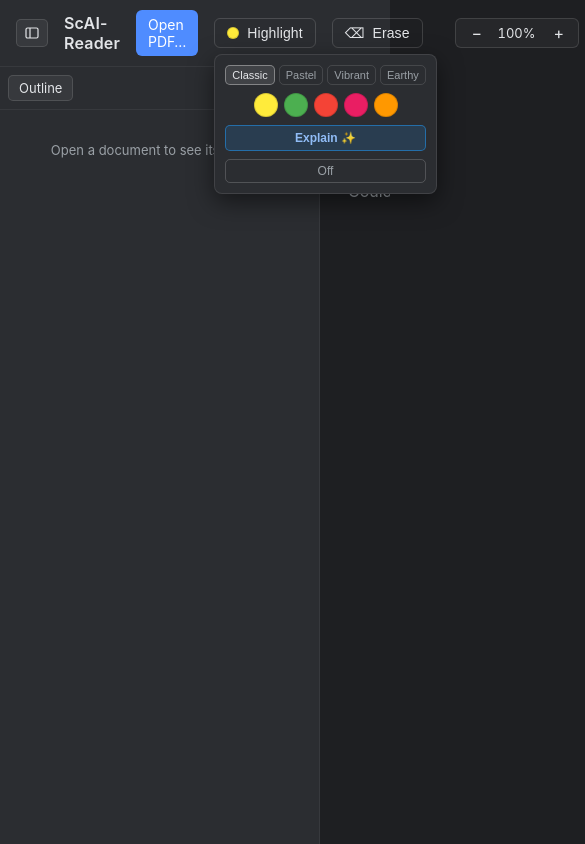
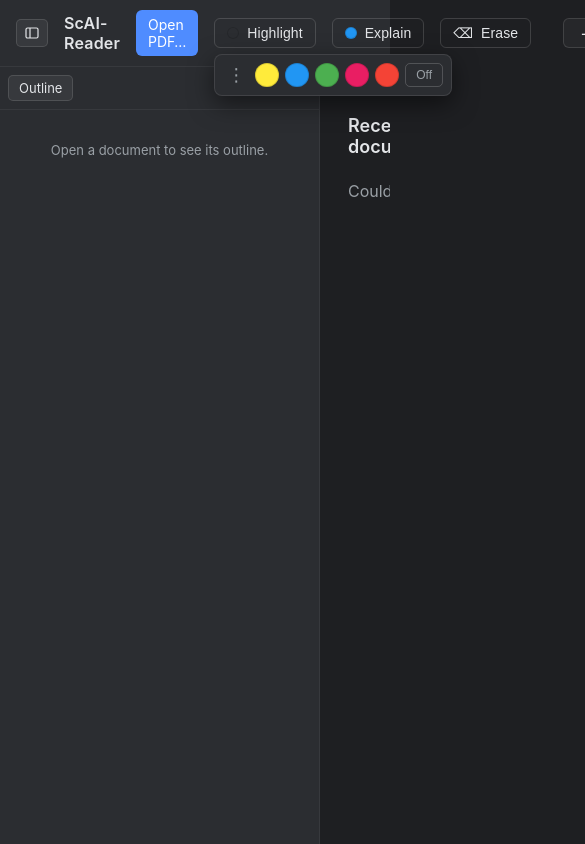
Before and after one commit to Adhvith-Reddy1/ScAI-Reader, a website built with Vite: page frontend/index.html in a window 390 px wide. Both pictures are taken after a click on the button "Highlight". Shown: the top 844 px of the page, 585 px wide, since content can reach past the window. Built offline with nearby package versions, Linux system fonts and the light colour scheme; files whose address does not match are found by name.

Commit message:
Rework highlight colors: separate Explain button + ⋮ palette menu
Simpler shape per feedback:
- Explain is its own nav button; its popover offers the current palette's
  colors, so Explain highlights can be any color (not fixed blue).
- Highlight popover returns to the original simple swatch row, with a ⋮
  menu on the far left that pops up the palette list to switch palettes.
- Classic palette is yellow, blue, green, pink, red.
- Persist palette + cosmetic color + explain color; both buttons re-read
  the current palette when opened.

138 frontend + 107 backend tests passing.

Co-Authored-By: Claude Opus 4.8 <noreply@anthropic.com>
Claude-Session: https://claude.ai/code/session_013h5gL1Gt6fyrsF3sgG9KMv

```diff
--- a/frontend/index.html
+++ b/frontend/index.html
@@ -15,6 +15,7 @@
         <span>Open PDF…</span>
       </label>
       <div id="highlight-button-slot"></div>
+      <div id="explain-button-slot"></div>
       <div id="erase-button-slot"></div>
       <div id="page-indicator-slot"></div>
       <div id="zoom-controls-slot"></div>
--- /dev/null
+++ b/frontend/src/ExplainButton.ts
@@ -0,0 +1,100 @@
+/**
+ * Nav-bar "Explain" button. Makes AI-explanation highlights in any color from
+ * the *currently selected palette* (the palette is chosen via the Highlight
+ * button's ⋮ menu). Picking a color turns on highlight mode with explain=true;
+ * the chosen color persists as the Explain default.
+ */
+
+import {
+  loadHighlightPrefs,
+  paletteById,
+  saveHighlightPrefs,
+} from "./palettes.ts";
+import {
+  getHighlightMode,
+  setHighlightMode,
+  subscribeHighlightMode,
+} from "./highlightMode.ts";
+
+export function buildExplainButton(): HTMLElement {
+  const root = document.createElement("div");
+  root.className = "hl-button-root";
+
+  const button = document.createElement("button");
+  button.type = "button";
+  button.className = "hl-button explain-button";
+  button.setAttribute("aria-label", "Explain");
+  button.setAttribute("aria-haspopup", "true");
+
+  const indicator = document.createElement("span");
+  indicator.className = "hl-indicator";
+  const label = document.createElement("span");
+  label.className = "hl-label";
+  label.textContent = "Explain";
+  button.append(indicator, label);
+
+  const popover = document.createElement("div");
+  popover.className = "hl-popover";
+  popover.setAttribute("role", "menu");
+  popover.hidden = true;
+
+  const swatchRow = document.createElement("div");
+  swatchRow.className = "hl-swatches";
+  const off = document.createElement("button");
+  off.type = "button";
+  off.className = "hl-off";
+  off.textContent = "Off";
+  off.addEventListener("click", (e) => {
+    e.stopPropagation();
+    setHighlightMode({ active: false });
+    popover.hidden = true;
+  });
+  popover.append(swatchRow, off);
+  root.append(button, popover);
+
+  const renderSwatches = (): void => {
+    swatchRow.replaceChildren();
+    for (const color of paletteById(loadHighlightPrefs().paletteId).colors) {
+      const sw = document.createElement("button");
+      sw.type = "button";
+      sw.className = "swatch";
+      sw.setAttribute("aria-label", color);
+      sw.dataset.color = color;
+      sw.style.background = color;
+      sw.addEventListener("mousedown", (e) => e.preventDefault());
+      sw.addEventListener("click", (e) => {
+        e.stopPropagation();
+        setHighlightMode({ active: true, explain: true, color });
+        saveHighlightPrefs({ explainColor: color });
+        popover.hidden = true;
+      });
+      swatchRow.appendChild(sw);
+    }
+  };
+
+  button.addEventListener("click", (e) => {
+    e.stopPropagation();
+    const m = getHighlightMode();
+    if (m.active && m.explain) {
+      setHighlightMode({ active: false });
+      popover.hidden = true;
+    } else {
+      renderSwatches(); // re-read current palette before showing
+      popover.hidden = !popover.hidden;
+    }
+  });
+
+  document.addEventListener("click", (e) => {
+    if (!root.contains(e.target as Node)) popover.hidden = true;
+  });
+
+  subscribeHighlightMode((s) => {
+    const isExplain = s.active && s.explain;
+    button.dataset.active = String(isExplain);
+    indicator.style.background = isExplain
+      ? s.color
+      : loadHighlightPrefs().explainColor;
+  });
+
+  return root;
+}
--- a/frontend/src/HighlightButton.ts
+++ b/frontend/src/HighlightButton.ts
@@ -1,19 +1,16 @@
 /**
- * Nav-bar Highlight button + color popover.
+ * Nav-bar Highlight button + color popover (cosmetic highlights only).
  *
- *   click button → popover opens
- *   pick a palette → swatches switch to that palette (persisted)
- *   click a swatch → highlight mode ON in that cosmetic color (persisted default)
- *   click "Explain ✨" → highlight mode ON as an AI "Explain" highlight
- *   click "Off" → highlight mode OFF
- *   click button while ON → quick toggle OFF
+ *   click button → popover with the current palette's swatches + "Off"
+ *   ⋮ (far left) → palette menu pops up; pick one to switch palettes
+ *   click a swatch → highlight mode ON in that color (persisted default)
+ *   "Off" / click button while ON → highlight mode OFF
  *
- * Cosmetic colors are purely visual; the AI explanation feature is triggered
- * only by the dedicated Explain highlight (see highlightMode `explain`).
+ * The AI explanation feature lives on a separate Explain button — this button
+ * only makes cosmetic highlights (explain = false).
  */
 
 import {
-  EXPLAIN_COLOR,
   PALETTES,
   loadHighlightPrefs,
   paletteById,
@@ -42,7 +39,7 @@ export function buildHighlightButton(): HTMLElement {
   label.textContent = "Highlight";
   button.append(indicator, label);
 
-  const popover = buildPopover(() => {
+  const { popover, refresh } = buildPopover(() => {
     popover.hidden = true;
   });
   popover.hidden = true;
@@ -50,10 +47,11 @@ export function buildHighlightButton(): HTMLElement {
 
   button.addEventListener("click", (e) => {
     e.stopPropagation();
-    if (getHighlightMode().active) {
+    if (getHighlightMode().active && !getHighlightMode().explain) {
       setHighlightMode({ active: false });
       popover.hidden = true;
     } else {
+      refresh(); // re-read the current palette before showing
       popover.hidden = !popover.hidden;
     }
   });
@@ -63,84 +61,38 @@ export function buildHighlightButton(): HTMLElement {
   });
 
   subscribeHighlightMode((s) => {
-    button.dataset.active = String(s.active);
-    button.dataset.explain = String(s.explain);
+    const isCosmetic = s.active && !s.explain;
+    button.dataset.active = String(isCosmetic);
     button.dataset.color = s.color;
-    indicator.style.background = s.explain ? EXPLAIN_COLOR : s.color;
-    label.textContent = s.active && s.explain ? "Explain" : "Highlight";
+    if (isCosmetic) indicator.style.background = s.color;
   });
 
   return root;
 }
 
-function buildPopover(onPick: () => void): HTMLDivElement {
+function buildPopover(onPick: () => void): {
+  popover: HTMLDivElement;
+  refresh: () => void;
+} {
   const pop = document.createElement("div");
   pop.className = "hl-popover";
   pop.setAttribute("role", "menu");
 
-  let paletteId = loadHighlightPrefs().paletteId;
+  // ⋮ palette menu (far left).
+  const menuWrap = document.createElement("div");
+  menuWrap.className = "hl-palette-menu-wrap";
+  const menuBtn = document.createElement("button");
+  menuBtn.type = "button";
+  menuBtn.className = "hl-palette-menu";
+  menuBtn.setAttribute("aria-label", "Choose palette");
+  menuBtn.textContent = "⋮";
+  const dropdown = document.createElement("div");
+  dropdown.className = "hl-palette-dropdown";
+  dropdown.hidden = true;
+  menuWrap.append(menuBtn, dropdown);
 
-  // Palette switcher row.
-  const tabs = document.createElement("div");
-  tabs.className = "hl-palette-tabs";
   const swatchRow = document.createElement("div");
   swatchRow.className = "hl-swatches";
-
-  const renderSwatches = (): void => {
-    swatchRow.replaceChildren();
-    for (const color of paletteById(paletteId).colors) {
-      const sw = document.createElement("button");
-      sw.type = "button";
-      sw.className = "swatch";
-      sw.setAttribute("aria-label", color);
-      sw.setAttribute("data-color", color);
-      sw.style.background = color;
-      sw.addEventListener("mousedown", (e) => e.preventDefault());
-      sw.addEventListener("click", (e) => {
-        e.stopPropagation();
-        setHighlightMode({ active: true, explain: false, color });
-        saveHighlightPrefs({ paletteId, color });
-        onPick();
-      });
-      swatchRow.appendChild(sw);
-    }
-  };
-
-  const renderTabs = (): void => {
-    tabs.replaceChildren();
-    for (const p of PALETTES) {
-      const tab = document.createElement("button");
-      tab.type = "button";
-      tab.className = "hl-palette-tab";
-      tab.textContent = p.name;
-      tab.dataset.palette = p.id;
-      tab.dataset.selected = String(p.id === paletteId);
-      tab.addEventListener("click", (e) => {
-        e.stopPropagation();
-        paletteId = p.id;
-        saveHighlightPrefs({ paletteId, color: loadHighlightPrefs().color });
-        renderTabs();
-        renderSwatches();
-      });
-      tabs.appendChild(tab);
-    }
-  };
-
-  renderTabs();
-  renderSwatches();
-  pop.append(tabs, swatchRow);
-
-  // Dedicated AI "Explain" highlight.
-  const explain = document.createElement("button");
-  explain.type = "button";
-  explain.className = "hl-explain";
-  explain.textContent = "Explain ✨";
-  explain.addEventListener("click", (e) => {
-    e.stopPropagation();
-    setHighlightMode({ active: true, explain: true, color: EXPLAIN_COLOR });
-    onPick();
-  });
-  pop.appendChild(explain);
 
   const off = document.createElement("button");
   off.type = "button";
@@ -151,7 +103,70 @@ function buildPopover(onPick: () => void): HTMLDivElement {
     setHighlightMode({ active: false });
     onPick();
   });
-  pop.appendChild(off);
 
-  return pop;
+  const renderSwatches = (): void => {
+    swatchRow.replaceChildren();
+    for (const color of paletteById(loadHighlightPrefs().paletteId).colors) {
+      const sw = document.createElement("button");
+      sw.type = "button";
+      sw.className = "swatch";
+      sw.setAttribute("aria-label", color);
+      sw.dataset.color = color;
+      sw.style.background = color;
+      sw.addEventListener("mousedown", (e) => e.preventDefault());
+      sw.addEventListener("click", (e) => {
+        e.stopPropagation();
+        setHighlightMode({ active: true, explain: false, color });
+        saveHighlightPrefs({ color });
+        onPick();
+      });
+      swatchRow.appendChild(sw);
+    }
+  };
+
+  const renderDropdown = (): void => {
+    dropdown.replaceChildren();
+    const current = loadHighlightPrefs().paletteId;
+    for (const p of PALETTES) {
+      const item = document.createElement("button");
+      item.type = "button";
+      item.className = "hl-palette-item";
+      item.dataset.palette = p.id;
+      item.dataset.selected = String(p.id === current);
+      const dots = document.createElement("span");
+      dots.className = "hl-palette-item-swatches";
+      for (const c of p.colors) {
+        const dot = document.createElement("span");
+        dot.className = "hl-palette-dot";
+        dot.style.background = c;
+        dots.appendChild(dot);
+      }
+      const name = document.createElement("span");
+      name.textContent = p.name;
+      item.append(name, dots);
+      item.addEventListener("click", (e) => {
+        e.stopPropagation();
+        saveHighlightPrefs({ paletteId: p.id });
+        dropdown.hidden = true;
+        renderSwatches();
+      });
+      dropdown.appendChild(item);
+    }
+  };
+
+  menuBtn.addEventListener("click", (e) => {
+    e.stopPropagation();
+    renderDropdown();
+    dropdown.hidden = !dropdown.hidden;
+  });
+
+  pop.append(menuWrap, swatchRow, off);
+
+  return {
+    popover: pop,
+    refresh: () => {
+      dropdown.hidden = true;
+      renderSwatches();
+    },
+  };
 }
--- a/frontend/src/main.ts
+++ b/frontend/src/main.ts
@@ -14,6 +14,7 @@ import { buildEraseButton } from "./EraseButton.ts";
 import { subscribeEraseMode } from "./eraseMode.ts";
 import { buildFindBar } from "./FindBar.ts";
 import { buildHighlightButton } from "./HighlightButton.ts";
+import { buildExplainButton } from "./ExplainButton.ts";
 import { subscribeHighlightMode } from "./highlightMode.ts";
 import { buildLibrary } from "./Library.ts";
 import { buildOutlinePanel } from "./Outline.ts";
@@ -36,6 +37,7 @@ const fileInput = document.getElementById("file") as HTMLInputElement;
 const viewer = document.getElementById("viewer") as HTMLElement;
 const docInfo = document.getElementById("doc-info") as HTMLElement;
 const buttonSlot = document.getElementById("highlight-button-slot") as HTMLElement;
+const explainSlot = document.getElementById("explain-button-slot") as HTMLElement;
 const eraseSlot = document.getElementById("erase-button-slot") as HTMLElement;
 const zoomSlot = document.getElementById("zoom-controls-slot") as HTMLElement;
 const pageIndicatorSlot = document.getElementById(
@@ -52,6 +54,7 @@ const sidebarToggleSlot = document.getElementById(
 ) as HTMLElement;
 sidebarToggleSlot.appendChild(buildSidebarToggle());
 buttonSlot.appendChild(buildHighlightButton());
+explainSlot.appendChild(buildExplainButton());
 eraseSlot.appendChild(buildEraseButton());
 zoomSlot.appendChild(buildZoomControls());
 pageIndicatorSlot.appendChild(buildPageIndicator());
--- a/frontend/src/palettes.ts
+++ b/frontend/src/palettes.ts
@@ -1,8 +1,7 @@
 /**
- * Highlight color palettes. Each palette is a named set of hex colors the user
- * can pick from; the chosen palette + color are persisted as the reader's
- * default. The "Explain" highlight (AI feature) is a separate, fixed color and
- * is NOT part of these cosmetic palettes.
+ * Highlight color palettes. The Highlight popover shows the current palette's
+ * swatches; a ⋮ menu switches palettes. The Explain button reuses whichever
+ * palette is currently selected. Chosen palette + colors persist as defaults.
  */
 
 export interface Palette {
@@ -15,30 +14,28 @@ export const PALETTES: Palette[] = [
   {
     id: "classic",
     name: "Classic",
-    colors: ["#FFEB3B", "#4CAF50", "#F44336", "#E91E63", "#FF9800"],
+    colors: ["#FFEB3B", "#2196F3", "#4CAF50", "#E91E63", "#F44336"],
   },
   {
     id: "pastel",
     name: "Pastel",
-    colors: ["#FFF59D", "#C8E6C9", "#FFCDD2", "#F8BBD0", "#BBDEFB"],
+    colors: ["#FFF59D", "#BBDEFB", "#C8E6C9", "#F8BBD0", "#FFCDD2"],
   },
   {
     id: "vibrant",
     name: "Vibrant",
-    colors: ["#FFEA00", "#00E676", "#FF1744", "#F500A0", "#00B0FF"],
+    colors: ["#FFEA00", "#00B0FF", "#00E676", "#F500A0", "#FF1744"],
   },
   {
     id: "earthy",
     name: "Earthy",
-    colors: ["#E6D8AD", "#B5A642", "#C1876B", "#8FA37E", "#A88B6A"],
+    colors: ["#E6D8AD", "#8FA37E", "#B5A642", "#C1876B", "#A88B6A"],
   },
 ];
 
-/** The dedicated AI "Explain" highlight color (kept recognizably blue). */
-export const EXPLAIN_COLOR = "#2196F3";
-
 export const DEFAULT_PALETTE_ID = PALETTES[0].id;
-export const DEFAULT_COLOR = PALETTES[0].colors[0];
+export const DEFAULT_COLOR = PALETTES[0].colors[0]; // yellow
+export const DEFAULT_EXPLAIN_COLOR = PALETTES[0].colors[1]; // blue
 
 export function paletteById(id: string): Palette {
   return PALETTES.find((p) => p.id === id) ?? PALETTES[0];
@@ -46,29 +43,39 @@ export function paletteById(id: string): Palette {
 
 export interface HighlightPrefs {
   paletteId: string;
-  color: string;
+  color: string; // last cosmetic color (Highlight default)
+  explainColor: string; // last Explain color
 }
 
 const PREFS_KEY = "scai.highlightPrefs";
 
 export function loadHighlightPrefs(): HighlightPrefs {
+  const base: HighlightPrefs = {
+    paletteId: DEFAULT_PALETTE_ID,
+    color: DEFAULT_COLOR,
+    explainColor: DEFAULT_EXPLAIN_COLOR,
+  };
   try {
     const raw = localStorage.getItem(PREFS_KEY);
     if (raw) {
       const o = JSON.parse(raw);
-      if (typeof o?.paletteId === "string" && typeof o?.color === "string") {
-        return { paletteId: o.paletteId, color: o.color };
-      }
+      if (typeof o?.paletteId === "string") base.paletteId = o.paletteId;
+      if (typeof o?.color === "string") base.color = o.color;
+      if (typeof o?.explainColor === "string") base.explainColor = o.explainColor;
     }
   } catch {
     /* ignore */
   }
-  return { paletteId: DEFAULT_PALETTE_ID, color: DEFAULT_COLOR };
+  return base;
 }
 
-export function saveHighlightPrefs(prefs: HighlightPrefs): void {
+/** Merge a partial update into the saved prefs. */
+export function saveHighlightPrefs(patch: Partial<HighlightPrefs>): void {
   try {
-    localStorage.setItem(PREFS_KEY, JSON.stringify(prefs));
+    localStorage.setItem(
+      PREFS_KEY,
+      JSON.stringify({ ...loadHighlightPrefs(), ...patch }),
+    );
   } catch {
     /* ignore */
   }
--- a/frontend/src/styles.css
+++ b/frontend/src/styles.css
@@ -344,10 +344,9 @@ body {
   left: 0;
   z-index: 50;
   display: flex;
-  flex-direction: column;
-  align-items: stretch;
-  gap: 8px;
-  padding: 10px;
+  align-items: center;
+  gap: 6px;
+  padding: 8px;
   background: var(--surface);
   border: 1px solid rgba(255, 255, 255, 0.1);
   border-radius: 8px;
@@ -356,45 +355,76 @@ body {
 .hl-popover[hidden] {
   display: none;
 }
-.hl-palette-tabs {
+.hl-swatches {
   display: flex;
-  gap: 4px;
+  align-items: center;
+  gap: 6px;
 }
-.hl-palette-tab {
-  flex: 1 1 auto;
+
+/* ⋮ palette menu (far left of the highlight popover). */
+.hl-palette-menu-wrap {
+  position: relative;
+  display: inline-flex;
+}
+.hl-palette-menu {
   background: transparent;
+  border: none;
+  color: var(--muted);
+  font-size: 18px;
+  line-height: 1;
+  cursor: pointer;
+  padding: 0 4px;
+}
+.hl-palette-menu:hover {
+  color: var(--text);
+}
+.hl-palette-dropdown {
+  position: absolute;
+  top: calc(100% + 8px);
+  left: 0;
+  z-index: 60;
+  display: flex;
+  flex-direction: column;
+  gap: 2px;
+  padding: 6px;
+  min-width: 160px;
+  background: var(--surface);
   border: 1px solid rgba(255, 255, 255, 0.12);
-  color: var(--muted);
-  font-size: 11px;
-  padding: 3px 6px;
+  border-radius: 8px;
+  box-shadow: 0 8px 24px rgba(0, 0, 0, 0.5);
+}
+.hl-palette-dropdown[hidden] {
+  display: none;
+}
+.hl-palette-item {
+  display: flex;
+  align-items: center;
+  justify-content: space-between;
+  gap: 10px;
+  background: transparent;
+  border: 1px solid transparent;
+  color: var(--text);
+  font-size: 12px;
+  padding: 4px 8px;
   border-radius: 5px;
   cursor: pointer;
 }
-.hl-palette-tab:hover {
-  color: var(--text);
+.hl-palette-item:hover {
+  background: rgba(255, 255, 255, 0.07);
 }
-.hl-palette-tab[data-selected="true"] {
-  color: var(--text);
-  background: rgba(255, 255, 255, 0.1);
-  border-color: rgba(255, 255, 255, 0.35);
+.hl-palette-item[data-selected="true"] {
+  border-color: rgba(255, 255, 255, 0.3);
+  background: rgba(255, 255, 255, 0.06);
 }
-.hl-swatches {
-  display: flex;
-  gap: 6px;
-  justify-content: center;
+.hl-palette-item-swatches {
+  display: inline-flex;
+  gap: 3px;
 }
-.hl-popover .hl-explain {
-  background: rgba(33, 150, 243, 0.16);
-  border: 1px solid rgba(33, 150, 243, 0.55);
-  color: rgba(150, 195, 255, 0.95);
-  padding: 5px 10px;
-  border-radius: 5px;
-  cursor: pointer;
-  font-size: 12px;
-  font-weight: 600;
-}
-.hl-popover .hl-explain:hover {
-  background: rgba(33, 150, 243, 0.28);
+.hl-palette-dot {
+  width: 12px;
+  height: 12px;
+  border-radius: 50%;
+  box-shadow: inset 0 0 0 1px rgba(0, 0, 0, 0.2);
 }
 .hl-popover .swatch {
   width: 24px;
```
Also changed, not shown: HANDOFF.md (+25 -0 lines), frontend/src/ExplainButton.test.ts (added, +51 -0 lines), frontend/src/HighlightButton.test.ts (+15 -46 lines).
